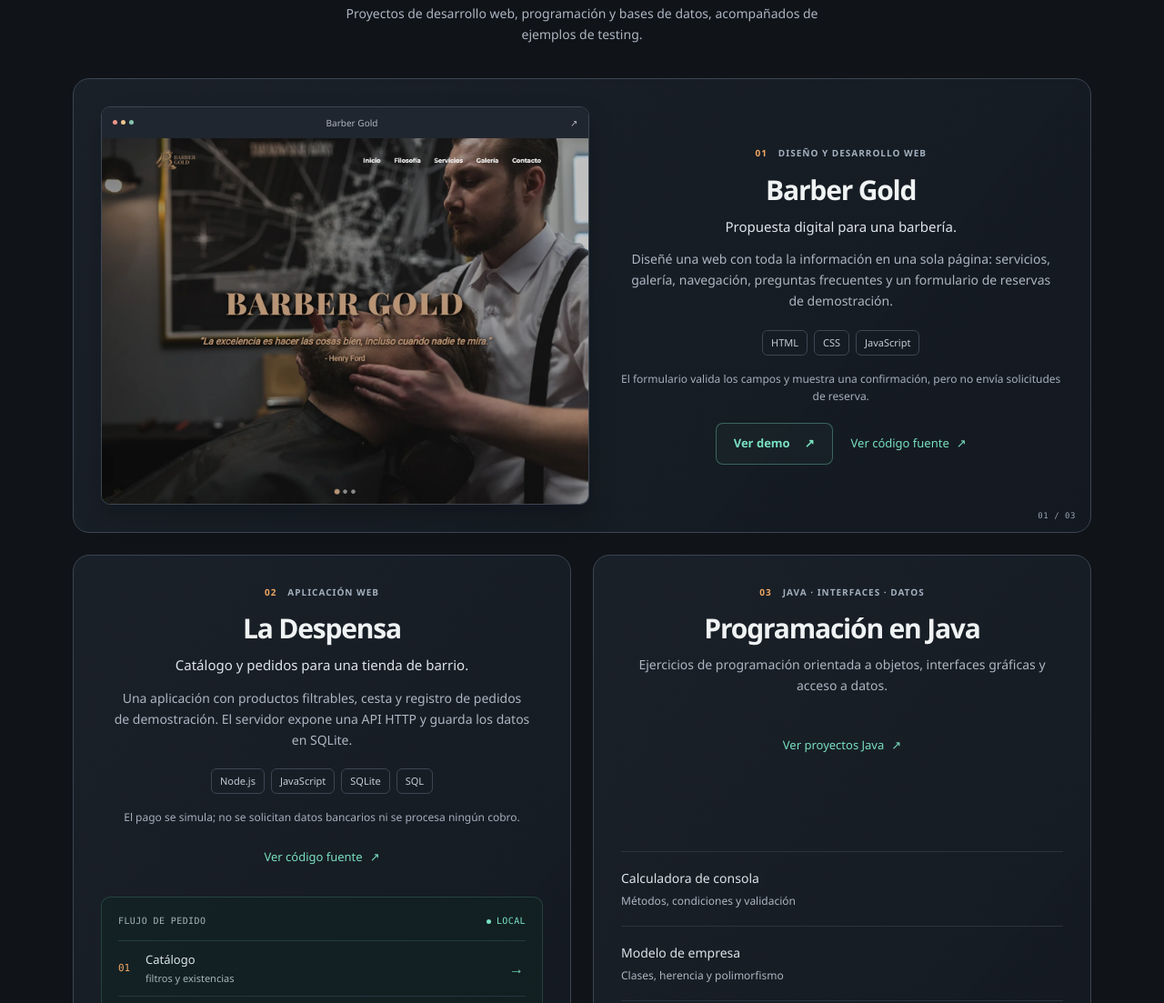
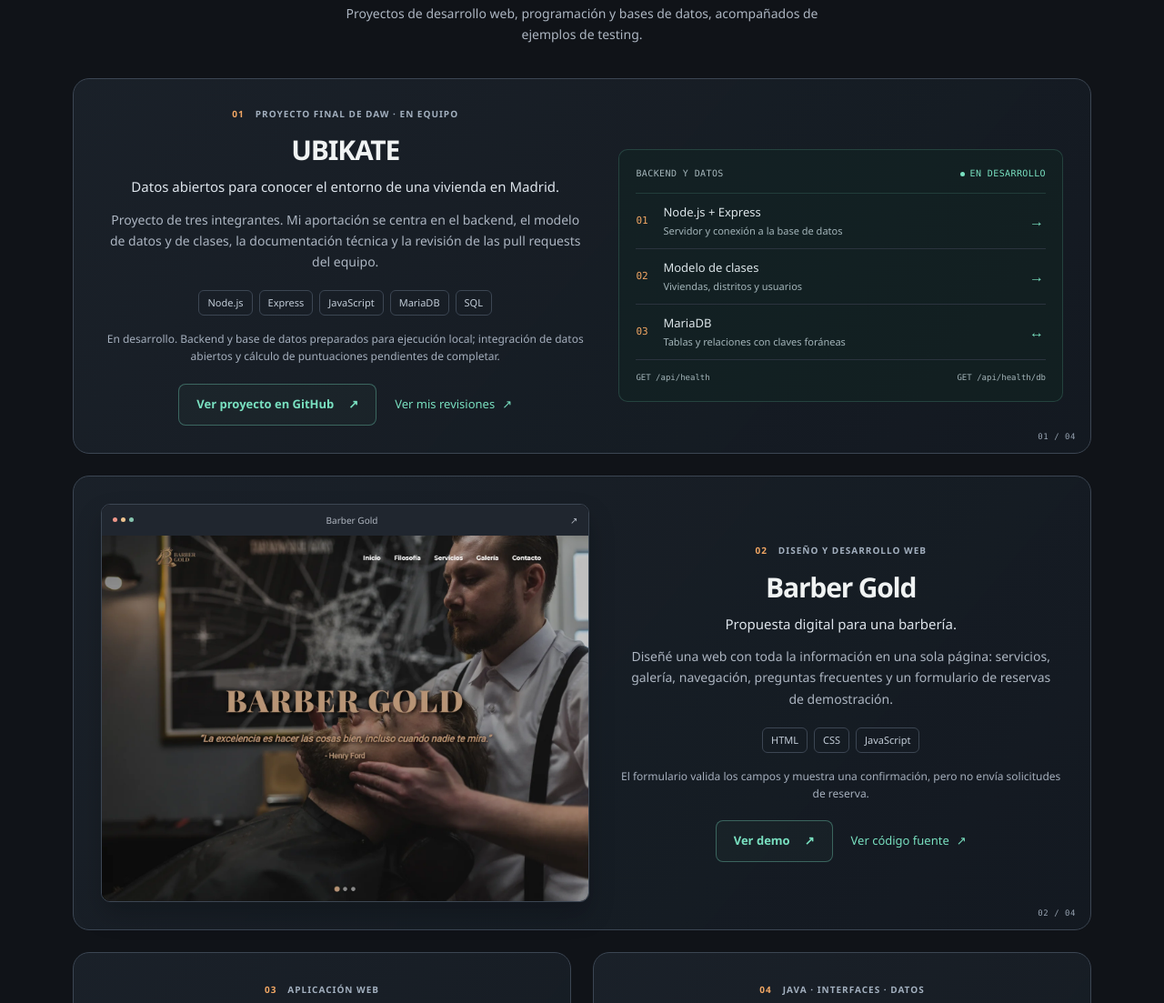
Before and after one commit to bymrv/bymrv.github.io, a plain HTML site: page index.html in a window 1280 px wide. Shown: the part 717-1820 px from the top of the page at 91% size. Drawn offline with Linux system fonts and the light colour scheme.

Commit message:
Destacar Ubikate como proyecto final de DAW en desarrollo

```diff
--- a/index.html
+++ b/index.html
@@ -8,7 +8,7 @@
   <title data-i18n="page-title">Manuel Rodríguez · Desarrollo web</title>
   <link rel="stylesheet" href="styles.css?v=20261009-hover">
   <link rel="icon" href="assets/favicon.svg" type="image/svg+xml">
-  <script src="portfolio.js?v=20261009-hover" defer></script>
+  <script src="portfolio.js?v=20261013-ubikate" defer></script>
 </head>
 <body>
   <a class="skip-link" href="#inicio" data-i18n="skip-content">Saltar al contenido</a>
@@ -66,13 +66,37 @@
       </div>
 
       <div class="project-grid">
-        <article class="project-card barber-card featured-project">
+        <article class="project-card barber-card featured-project" id="ubikate">
+          <div class="project-copy">
+            <div class="project-meta"><span>01</span><span data-i18n="ubikate-category">PROYECTO FINAL DE DAW · EN EQUIPO</span></div>
+            <h3>UBIKATE</h3>
+            <p class="project-lede" data-i18n="ubikate-lede">Datos abiertos para conocer el entorno de una vivienda en Madrid.</p>
+            <p data-i18n="ubikate-description">Proyecto de tres integrantes. Mi aportación se centra en el backend, el modelo de datos y de clases, la documentación técnica y la revisión de las pull requests del equipo.</p>
+            <ul class="tag-list" data-i18n-aria="project-tech-label" aria-label="Tecnologías del proyecto"><li>Node.js</li><li>Express</li><li>JavaScript</li><li>MariaDB</li><li>SQL</li></ul>
+            <p class="project-note" data-i18n="ubikate-note">En desarrollo. Backend y base de datos preparados para ejecución local; integración de datos abiertos y cálculo de puntuaciones pendientes de completar.</p>
+            <div class="project-actions">
+              <a class="button button-outline" href="https://github.com/UBIKATE-MCN/Ubikate-core" target="_blank" rel="noreferrer"><span data-i18n="ubikate-source">Ver proyecto en GitHub</span><span aria-hidden="true">↗</span></a>
+              <a class="project-link" href="https://github.com/UBIKATE-MCN/Ubikate-core/pulls?q=is%3Apr+reviewed-by%3Abymrv" target="_blank" rel="noreferrer"><span data-i18n="ubikate-reviews">Ver mis revisiones</span><span aria-hidden="true">↗</span></a>
+            </div>
+          </div>
+          <div class="data-panel" data-i18n-aria="ubikate-panel-label" aria-label="Componentes del backend de Ubikate">
+            <div class="panel-top"><span data-i18n="ubikate-panel-title">BACKEND Y DATOS</span><span class="status-dot" data-i18n="ubikate-status">EN DESARROLLO</span></div>
+            <div class="route-row"><span class="route-step">01</span><span><strong>Node.js + Express</strong><small data-i18n="ubikate-server">Servidor y conexión a la base de datos</small></span><span class="route-mark" aria-hidden="true">→</span></div>
+            <div class="route-row"><span class="route-step">02</span><span><strong data-i18n="ubikate-model">Modelo de clases</strong><small data-i18n="ubikate-entities">Viviendas, distritos y usuarios</small></span><span class="route-mark" aria-hidden="true">→</span></div>
+            <div class="route-row"><span class="route-step">03</span><span><strong>MariaDB</strong><small data-i18n="ubikate-relational">Tablas y relaciones con claves foráneas</small></span><span class="route-mark" aria-hidden="true">↔</span></div>
+            <div class="panel-foot"><span>GET /api/health</span><span>GET /api/health/db</span></div>
+          </div>
+          <span class="project-spark" aria-hidden="true"></span>
+          <span class="card-index">01 / 04</span>
+        </article>
+
+        <article class="project-card barber-card">
           <a class="barber-image-wrap" href="barber-gold/index.html" target="_blank" rel="noreferrer" data-i18n-aria="demo-label" aria-label="Abrir la demo de Barber Gold en una pestaña nueva">
             <div class="preview-bar" aria-hidden="true"><span class="window-dots"><i></i><i></i><i></i></span><span>Barber Gold</span><span>↗</span></div>
             <img src="assets/barber-gold-preview.webp" width="1440" height="1080" alt="Captura de la página de inicio de Barber Gold, con su diseño y navegación originales" data-i18n-alt="barber-image-alt" loading="lazy">
           </a>
           <div class="project-copy barber-copy">
-            <div class="project-meta"><span>01</span><span data-i18n="barber-category">DISEÑO Y DESARROLLO WEB</span></div>
+            <div class="project-meta"><span>02</span><span data-i18n="barber-category">DISEÑO Y DESARROLLO WEB</span></div>
             <h3>Barber Gold</h3>
             <p class="project-lede" data-i18n="barber-lede">Propuesta digital para una barbería.</p>
             <p data-i18n="barber-description">Diseñé una web con toda la información en una sola página: servicios, galería, navegación, preguntas frecuentes y un formulario de reservas de demostración.</p>
@@ -84,12 +108,12 @@
             </div>
           </div>
           <span class="project-spark" aria-hidden="true"></span>
-          <span class="card-index">01 / 03</span>
+          <span class="card-index">02 / 04</span>
         </article>
 
         <article class="project-card despensa-card">
           <div class="project-copy">
-            <div class="project-meta"><span>02</span><span data-i18n="despensa-category">APLICACIÓN WEB</span></div>
+            <div class="project-meta"><span>03</span><span data-i18n="despensa-category">APLICACIÓN WEB</span></div>
             <h3>La Despensa</h3>
             <p class="project-lede" data-i18n="despensa-lede">Catálogo y pedidos para una tienda de barrio.</p>
             <p data-i18n="despensa-description">Una aplicación con productos filtrables, cesta y registro de pedidos de demostración. El servidor expone una API HTTP y guarda los datos en SQLite.</p>
@@ -107,12 +131,12 @@
             <div class="panel-foot"><span>GET /api/products</span><span>POST /api/orders</span></div>
           </div>
           <span class="project-spark" aria-hidden="true"></span>
-          <span class="card-index">02 / 03</span>
+          <span class="card-index">03 / 04</span>
         </article>
 
         <article class="project-card java-card">
           <div class="java-heading">
-            <div class="project-meta"><span>03</span><span data-i18n="java-category">JAVA · INTERFACES · DATOS</span></div>
+            <div class="project-meta"><span>04</span><span data-i18n="java-category">JAVA · INTERFACES · DATOS</span></div>
             <h3 data-i18n="java-projects-title">Programación en Java</h3>
             <p data-i18n="java-projects-description">Ejercicios de programación orientada a objetos, interfaces gráficas y acceso a datos.</p>
             <a class="project-link" href="https://github.com/bymrv/bymrv.github.io/tree/main/projects/practicas-java"><span data-i18n="java-projects-link">Ver proyectos Java</span> <span aria-hidden="true">↗</span></a>
@@ -124,7 +148,7 @@
             <div><strong data-i18n="store-management">Gestión de tienda</strong><small data-i18n="jdbc-crud">JDBC, operaciones CRUD y consultas preparadas</small></div>
           </div>
           <span class="project-spark" aria-hidden="true"></span>
-          <span class="card-index">03 / 03</span>
+          <span class="card-index">04 / 04</span>
         </article>
       </div>
     </section>
--- a/portfolio.js
+++ b/portfolio.js
@@ -1,5 +1,18 @@
 const translations = {
   "es": {
+    "ubikate-category": "PROYECTO FINAL DE DAW · EN EQUIPO",
+    "ubikate-lede": "Datos abiertos para conocer el entorno de una vivienda en Madrid.",
+    "ubikate-description": "Proyecto de tres integrantes. Mi aportación se centra en el backend, el modelo de datos y de clases, la documentación técnica y la revisión de las pull requests del equipo.",
+    "ubikate-note": "En desarrollo. Backend y base de datos preparados para ejecución local; integración de datos abiertos y cálculo de puntuaciones pendientes de completar.",
+    "ubikate-source": "Ver proyecto en GitHub",
+    "ubikate-reviews": "Ver mis revisiones",
+    "ubikate-panel-label": "Componentes del backend de Ubikate",
+    "ubikate-panel-title": "BACKEND Y DATOS",
+    "ubikate-status": "EN DESARROLLO",
+    "ubikate-server": "Servidor y conexión a la base de datos",
+    "ubikate-model": "Modelo de clases",
+    "ubikate-entities": "Viviendas, distritos y usuarios",
+    "ubikate-relational": "Tablas y relaciones con claves foráneas",
     "page-title": "Manuel Rodríguez · Desarrollo web",
     "meta-description": "Manuel Rodríguez, desarrollador de aplicaciones web. Proyectos de diseño web, Java, bases de datos y testing con JUnit. Disponible para nuevas oportunidades.",
     "brand-subtitle": "Desarrollo web",
@@ -111,6 +124,19 @@ const translations = {
     "qa-method": "Los datos de partida, los pasos, el resultado esperado y lo que se ha comprobado. El código y las instrucciones de ejecución están disponibles en cada proyecto."
   },
   "en": {
+    "ubikate-category": "DAW FINAL PROJECT · TEAM PROJECT",
+    "ubikate-lede": "Open data to explore the surroundings of a home in Madrid.",
+    "ubikate-description": "A three-person team project. My contribution focuses on the backend, data and class models, technical documentation and reviewing the team’s pull requests.",
+    "ubikate-note": "In development. The backend and database are set up to run locally; open-data integration and scoring calculations are still being developed.",
+    "ubikate-source": "View project on GitHub",
+    "ubikate-reviews": "View my reviews",
+    "ubikate-panel-label": "Ubikate backend components",
+    "ubikate-panel-title": "BACKEND AND DATA",
+    "ubikate-status": "IN DEVELOPMENT",
+    "ubikate-server": "Server and database connection",
+    "ubikate-model": "Class model",
+    "ubikate-entities": "Homes, districts and users",
+    "ubikate-relational": "Tables and relationships with foreign keys",
     "page-title": "Manuel Rodríguez · Web Development",
     "meta-description": "Manuel Rodríguez, web application developer. Projects in web design, Java, databases and testing with JUnit. Open to new opportunities.",
     "brand-subtitle": "Web development",
```
Also changed, not shown: README.md.
